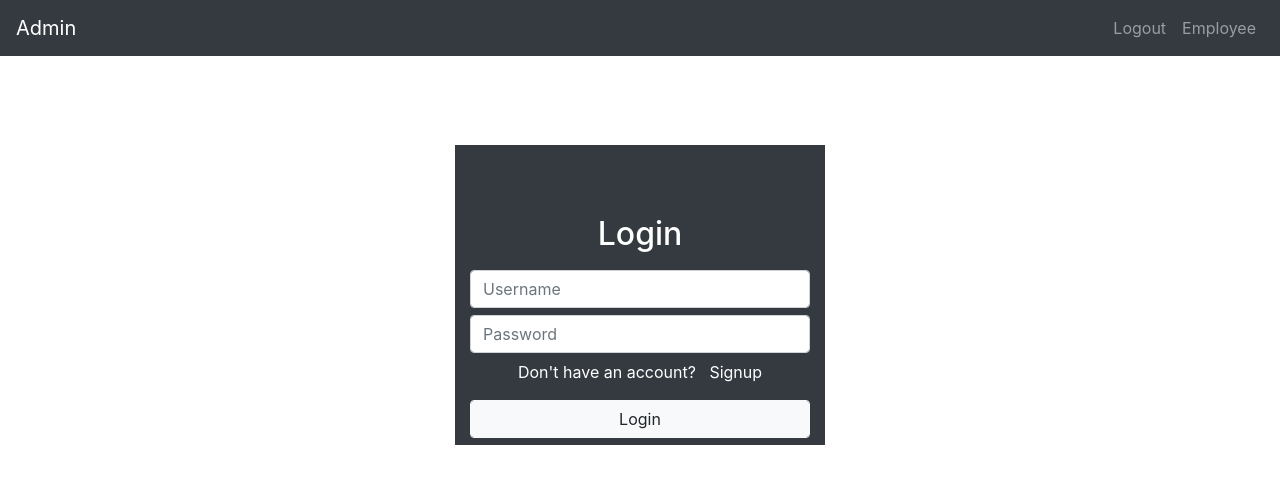
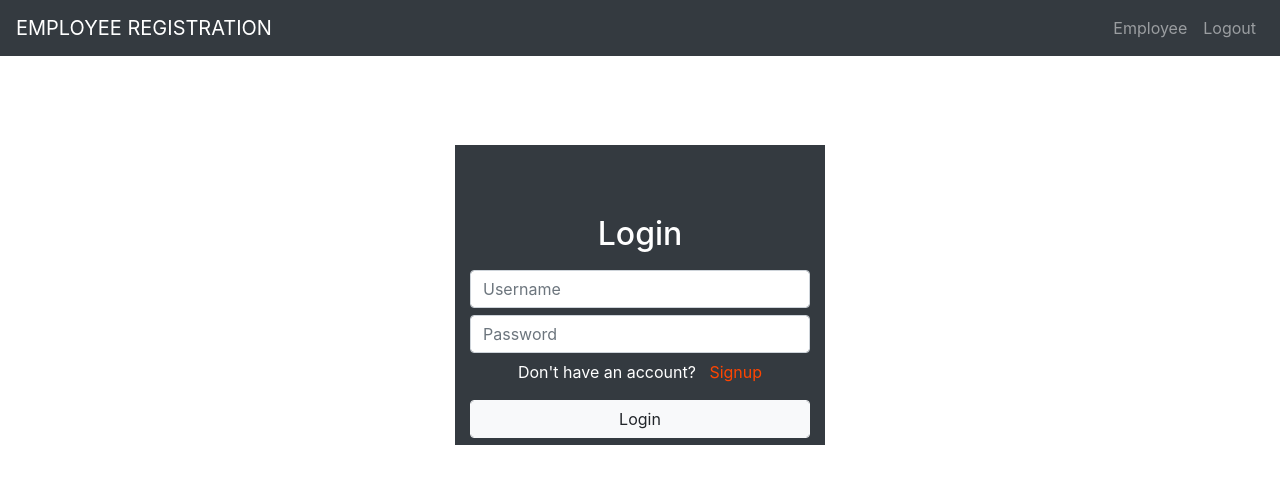
Before and after one commit to saijusunny/Employee_Registration, a Django app: page / in a window 1280 px wide. Shown: the top 484 px of the page. Run offline with Django 3.2, Linux system fonts and the light colour scheme; a user stored in the database is signed in; some libraries are stand-ins or nearby versions.

Commit message:
Employee Register

```diff
--- a/empl/templates/base.html
+++ b/empl/templates/base.html
@@ -18,24 +18,18 @@ $(document).ready(function(){
 </head>
 <body >
   <nav class="navbar navbar-expand-md bg-dark navbar-dark">
-    <!-- Brand -->
-    <a class="navbar-brand" href="#">Admin</a>
-
-    <!-- Toggler/collapsibe Button -->
+    <a class="navbar-brand" href="#">EMPLOYEE REGISTRATION</a>
     <button class="navbar-toggler" type="button" data-toggle="collapse" data-target="#collapsibleNavbar">
     <span class="navbar-toggler-icon"></span>
     </button>
-
-    <!-- Navbar links -->
     {% if user.is_authenticated %}
     <div class="collapse navbar-collapse" id="collapsibleNavbar">
-      <ul class="navbar-nav" >
-        <li class="nav-item">
-          <a class="nav-link" href="{% url 'adminlogout'%}">Logout</a>
-      </li>
       <ul class="navbar-nav">
         <li class="nav-item">
           <a class="nav-link" href="{% url 'allEmp'%}">Employee</a>
+        </li>
+        <li class="nav-item">
+          <a class="nav-link" href="{% url 'adminlogout'%}">Logout</a>
         </li>
       </ul>
       </div>
--- a/empl/templates/emp/delete.html
+++ b/empl/templates/emp/delete.html
@@ -3,7 +3,7 @@
 Delete Employee
 {% endblock %}
 {% block content %}
-<div class="w50 bg-primary text-white p-4 m-5">
+<div class="w50 bg-dark text-white text-center p-4 m-5">
     <h2>Delete ? {{emp.name}}</h2>
     <form method="post" >
         {% csrf_token %}
--- a/empl/templates/emp/login.html
+++ b/empl/templates/emp/login.html
@@ -5,16 +5,13 @@
 
     <div class="row" >
       <div class="col-sm-4" style="margin: 8% auto; background-color: #343a40; width: 100%; height: 300px;" >
-
         <form action="{% url 'adminlogin'%}" method="POST" class="form" style="margin:70px auto; text-align: center;">
           <h2 style="color: white;margin-bottom: 5%;">Login</h2>
           {% csrf_token %}
           <input type="text" name="username" style="margin-top: 2%;" class="form-control" placeholder="Username">
-
           <input type="password" name="password" style="margin-top: 2%;" placeholder="Password" class="form-control">
-          <p style="margin-top:2%;color:white"> Don't have an account? <a href="{% url 'signup'%}"><span id="signup">&nbsp Signup</span></a></p>
-          <input type="submit" class="btn btn-light" value="Login" style="margin-top:2%,margin-bottom:2%">
-
+          <p style="margin-top:2%;color:white"> Don't have an account? <a href="{% url 'signup'%}" style="text-decoration: none;"><span id="signup">&nbsp Signup</span></a></p>
+          <input type="submit" class="btn btn-light" value="Login" >
         </form>
       </div>
     </div>
--- a/empl/templates/emp/signup.html
+++ b/empl/templates/emp/signup.html
@@ -25,7 +25,6 @@
       <form action="{% url 'usercreate'%}" method="POST" class="form">
         {% csrf_token %}
         <h1 style="color: white;">Sign Up</h1>
-
         <input type="text" name="first_name" style="margin-top: 3%;"  placeholder="First Name" class="form-control">
         <input type="text" name="last_name" style="margin-top: 1%;" placeholder="Last Name" class="form-control">
         <input type="text" name="username" placeholder="Username" style="margin-top: 1%;" class="form-control">
@@ -33,7 +32,6 @@
         <input type="password" name="cpassword" placeholder="Confirm Password" style="margin-top: 1%;" class="form-control">
         <input type="email" name="email" placeholder="Email" style="margin-top: 1%;" class="form-control">
         <input type="submit" class="btn btn-light" value="Sign Up" style="margin: 3% auto;" >
-
       </form>
     </div>
   </div>
--- a/empl/views.py
+++ b/empl/views.py
@@ -49,7 +49,7 @@ def adminlogin(request):
     if request.method == 'POST':
         username = request.POST['username']
         password = request.POST['password']
-        user = auth.authenticate(username=username, password=password)
+        user = auth.authenticate(request,username=username, password=password)
 
         if user is not None:
 
--- a/employeerecord/settings.py
+++ b/employeerecord/settings.py
@@ -1,5 +1,5 @@
 import os
-
+import sys
 # Build paths inside the project like this: os.path.join(BASE_DIR, ...)
 BASE_DIR = os.path.dirname(os.path.dirname(os.path.abspath(__file__)))
 
@@ -82,7 +82,6 @@ AUTH_PASSWORD_VALIDATORS = [
 ]
 
 
-
 LANGUAGE_CODE = 'en-us'
 
 TIME_ZONE = 'UTC'
--- a/static/css/style.css
+++ b/static/css/style.css
@@ -14,12 +14,19 @@
     color:white;
     text-underline-offset: none;
 }
-
+#signup{
+    color: orangered;
+    text-decoration: none;
+}
 #signup:hover{
     text-decoration: none;
     text-underline-offset: none;
-    color: orangered;
+    color: white;
     text-underline-offset: none;
+    text-emphasis: none;
+    text-decoration-color: none;
+    text-emphasis-style: none;
+
 
 }
 nav{
```
Also changed, not shown: Screenshot (979).png (added), Screenshot (980).png (added), Screenshot (981).png (added), Screenshot (982).png (added), Screenshot (984).png (added), Screenshot (985).png (added), Screenshot (986).png (added), db.sqlite3, media/uploads/386infox.png (added), media/uploads/386infox_qYLYTgM.png (added). Lines whose indentation alone changed are shown as unchanged.
